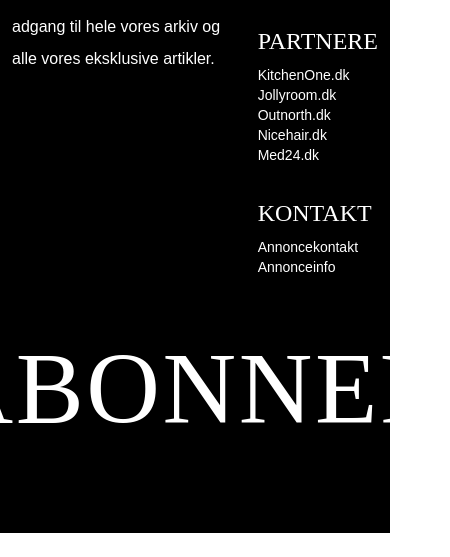
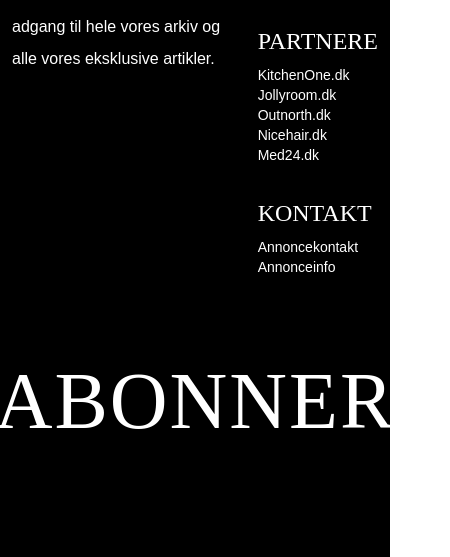
Before and after one commit to mathildemei/eurowoman, an Astro site: page / in a window 390 px wide. Shown: the part 10897-11454 px from the top of the page, 450 px wide, since content can reach past the window. Before the commit the page ends 11430 px from the top, so only its background shows below. Built offline with nearby package versions, Linux system fonts and the light colour scheme; Astro itself is replaced by a stand-in of ours; a web font is replaced by a local one.

Commit message:
rettelse i footer

```diff
--- a/src/components/Footer.astro
+++ b/src/components/Footer.astro
@@ -64,7 +64,7 @@ import Link from "../components/Link.astro";
   <!-- Large "ABONNER" Section -->
   <div class="mt-8 pt-8 flex flex-col lg:flex-row items-center justify-between">
     <h2
-      class="text-display02-desktop lg:text-display01-desktop font-IvyOra tracking-wide font-light"
+      class="text-[80px] lg:text-display01-desktop font-IvyOra tracking-wide font-light"
     >
       <Link href="/abonner" target="_blank">ABONNER</Link>
     </h2>
```
